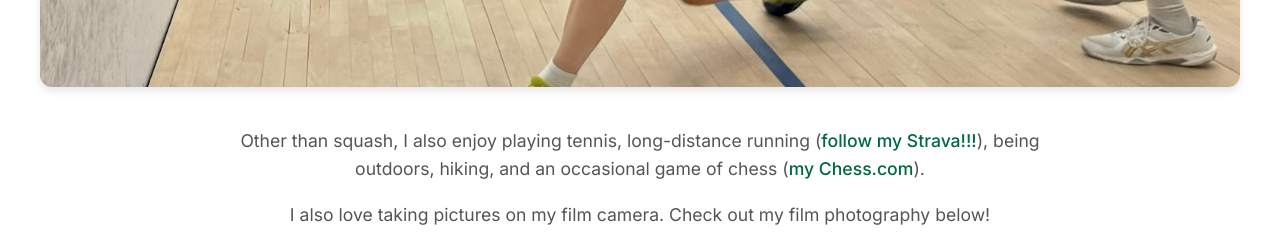
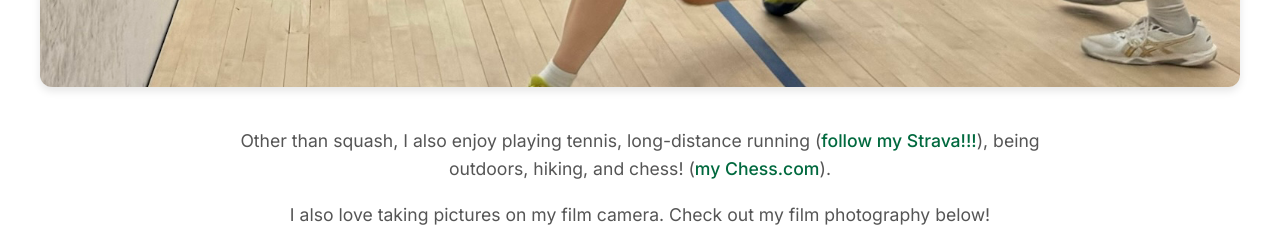
Before and after one commit to nick-bui19/nick-bui19.github.io, a React (Vite) app: page / in a window 1280 px wide. Shown: the part 6180-6413 px from the top of the page. Built offline with nearby package versions, Linux system fonts and the light colour scheme.

Commit message:
fix: chess link update to 30 days

```diff
--- a/src/components/Fun.tsx
+++ b/src/components/Fun.tsx
@@ -68,8 +68,8 @@ const Fun: React.FC = () => {
         <p>
           Other than squash, I also enjoy playing tennis, long-distance running
           (<a href="https://strava.app.link/XgzF52zrlUb" target="_blank" rel="noopener noreferrer">follow my Strava!!!</a>),
-          being outdoors, hiking, and an occasional game of chess
-          (<a href="https://www.chess.com/member/nickbui1908/stats" target="_blank" rel="noopener noreferrer">my Chess.com</a>).
+          being outdoors, hiking, and chess!
+          (<a href="https://www.chess.com/member/nickbui1908/stats/rapid?days=30" target="_blank" rel="noopener noreferrer">my Chess.com</a>).
         </p>
         <p>
           I also love taking pictures on my film camera. Check out my film photography below!
```
